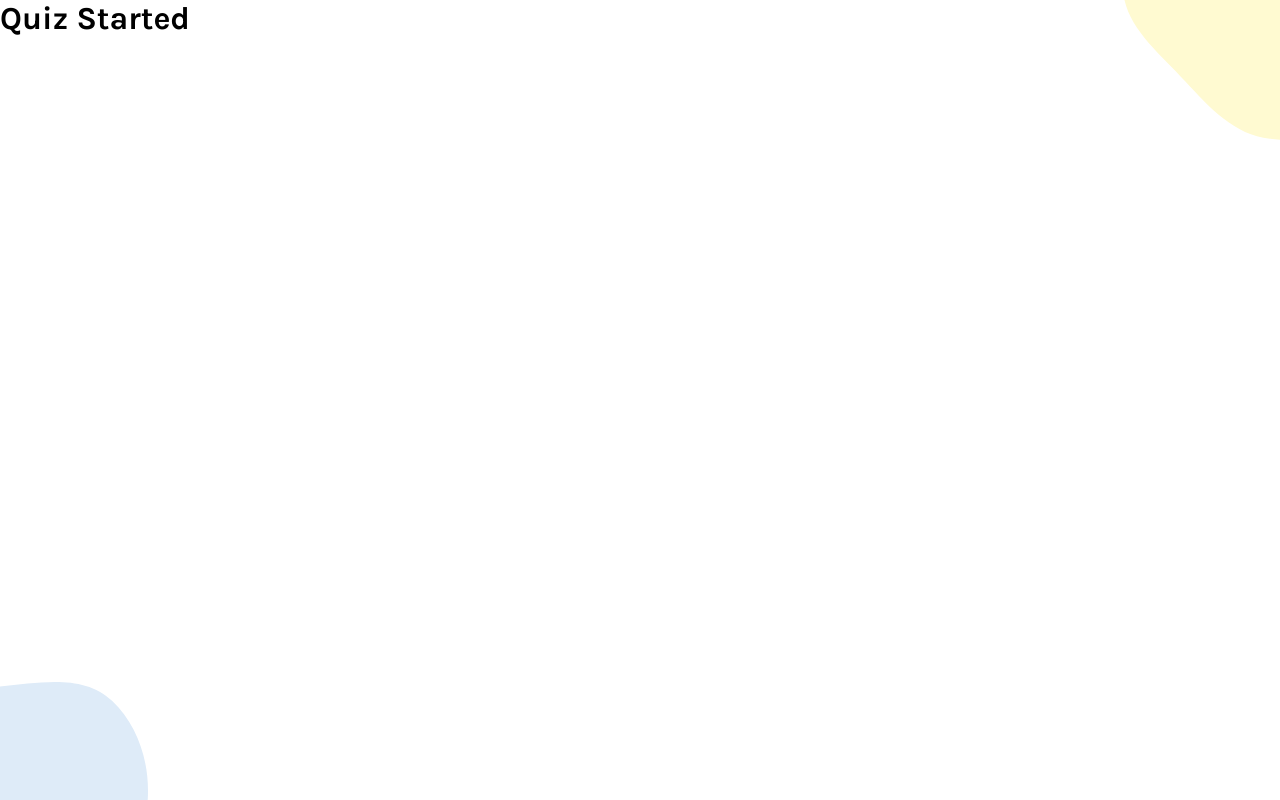
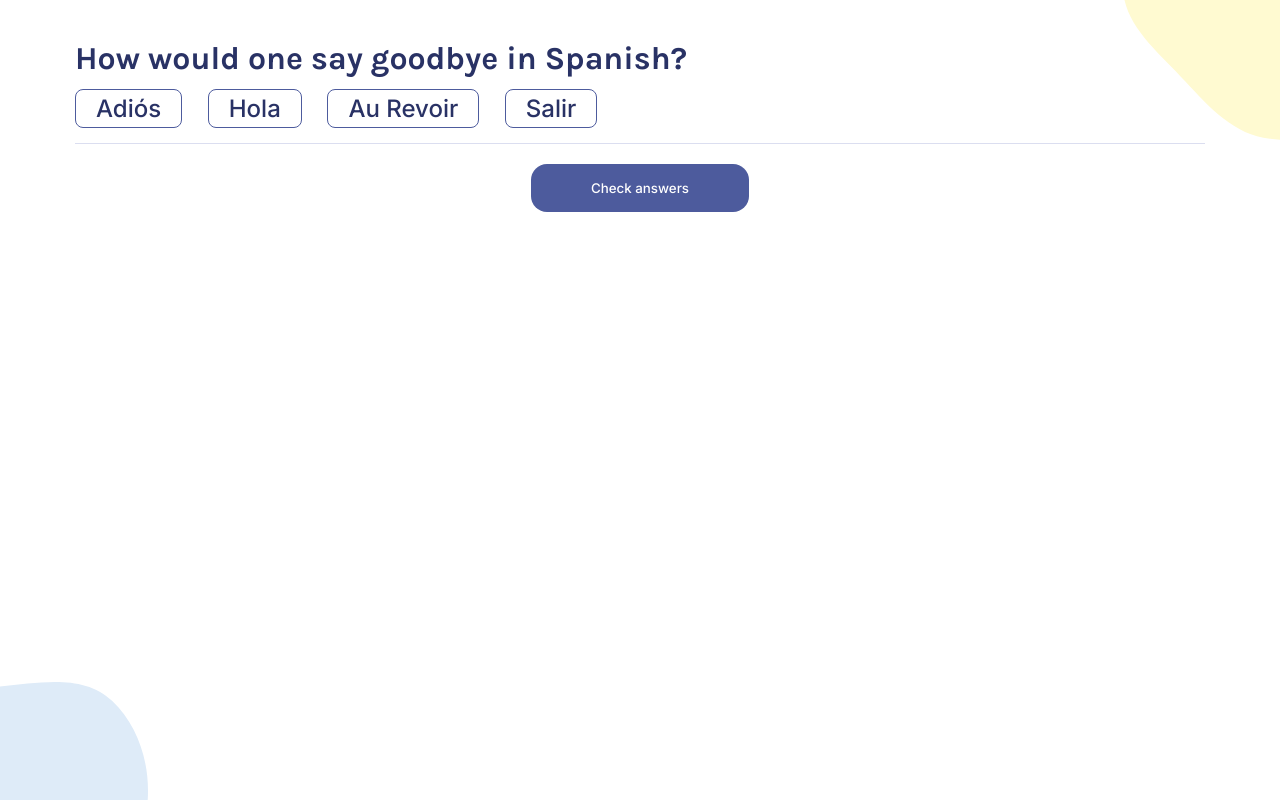
Before and after one commit to BBualdo/Quizzical-App, a React (Vite) app: page / in a window 1280 px wide. Both pictures are taken after a click on the button "Start quiz". Built offline with nearby package versions, Linux system fonts and the light colour scheme.

Commit message:
Main page styled

```diff
--- a/src/App.jsx
+++ b/src/App.jsx
@@ -3,9 +3,11 @@ import Intro from './components/Intro'
 import Main from './components/Main'
 
 export default function App() {
-  const [page, setPage] = React.useState(<Intro
+  const [page, setPage] = React.useState(
+  <Intro
   changePage={changePage}
-  />)
+  />
+  )
 
   function changePage() {
     setPage(<Main />)
--- a/src/components/Intro.jsx
+++ b/src/components/Intro.jsx
@@ -5,7 +5,7 @@ export default function Intro(props) {
     <section className='intro-page'>
       <h1>Quizzical</h1>
       <p>5 simple (or not) questions.<br /> Can you answer them all?</p>
-      <button onClick={props.changePage}>Start quiz</button>
+      <button className='main-button' onClick={props.changePage}>Start quiz</button>
     </section>
   )
 }
--- a/src/components/Main.jsx
+++ b/src/components/Main.jsx
@@ -2,6 +2,17 @@ import React from 'react'
 
 export default function Main() {
   return (
-    <h1>Quiz Started</h1>
+    <section className='main-page'>
+      <div className='question-container'>
+        <p className='question-text'>How would one say goodbye in Spanish?</p>
+        <div className='answers'>
+          <button className='answer-button'>Adiós</button>
+          <button className='answer-button'>Hola</button>
+          <button className='answer-button'>Au Revoir</button>
+          <button className='answer-button'>Salir</button>
+        </div>
+      </div>
+      <button className='main-button'>Check answers</button>
+    </section>
   )
 }
--- a/src/index.css
+++ b/src/index.css
@@ -18,7 +18,7 @@ h1 {
   font-family: var(--karla);
 }
 
-.button,
+button,
 p {
   font-family: var(--inter);
 }
@@ -29,6 +29,8 @@ body {
   background-repeat: no-repeat;
   min-height: 100vh;
 }
+
+/* INTRO PAGE */
 
 .intro-page {
   align-items: center;
@@ -46,20 +48,61 @@ body {
 .intro-page > p {
   color: var(--darkBlue);
   line-height: 24px;
-  margin-bottom: 29px;
   margin-top: 7px;
 }
 
-.intro-page > button {
+.main-button {
   background-color: var(--nightBlue);
   border: none;
   border-radius: 16px;
   color: white;
   cursor: pointer;
+  font-weight: 500;
+  margin-top: 20px;
   padding: 16px 60px;
   transition: opacity 0.2s;
 }
 
-.intro-page > button:hover {
+.main-button:hover {
   opacity: 0.8;
 }
+
+/* MAIN PAGE */
+
+.main-page {
+  align-items: center;
+  display: flex;
+  flex-direction: column;
+  padding: 25px 75px;
+}
+
+.question-container {
+  border-bottom: 1px solid #DBDEF0;
+  display: flex;
+  flex-direction: column;
+  gap: 12px;
+  min-width: 100%;
+  padding: 15px 0;
+}
+
+.question-text {
+  color: var(--darkBlue);
+  font-size: clamp(1rem, 3vw, 2rem);
+}
+
+.answer-button {
+  background-color: transparent;
+  border: 1px solid var(--nightBlue);
+  border-radius: 8px;
+  color: var(--darkBlue);
+  cursor: pointer;
+  font-size: clamp(0.75rem, 2vw, 1.5rem);
+  font-weight: 500;
+  margin-right: 2vw;
+  padding: 4px 20px;
+  transition: box-shadow 0.1s;
+}
+
+.answer-button:hover {
+  box-shadow: 0 0 4px var(--nightBlue);
+}
```
